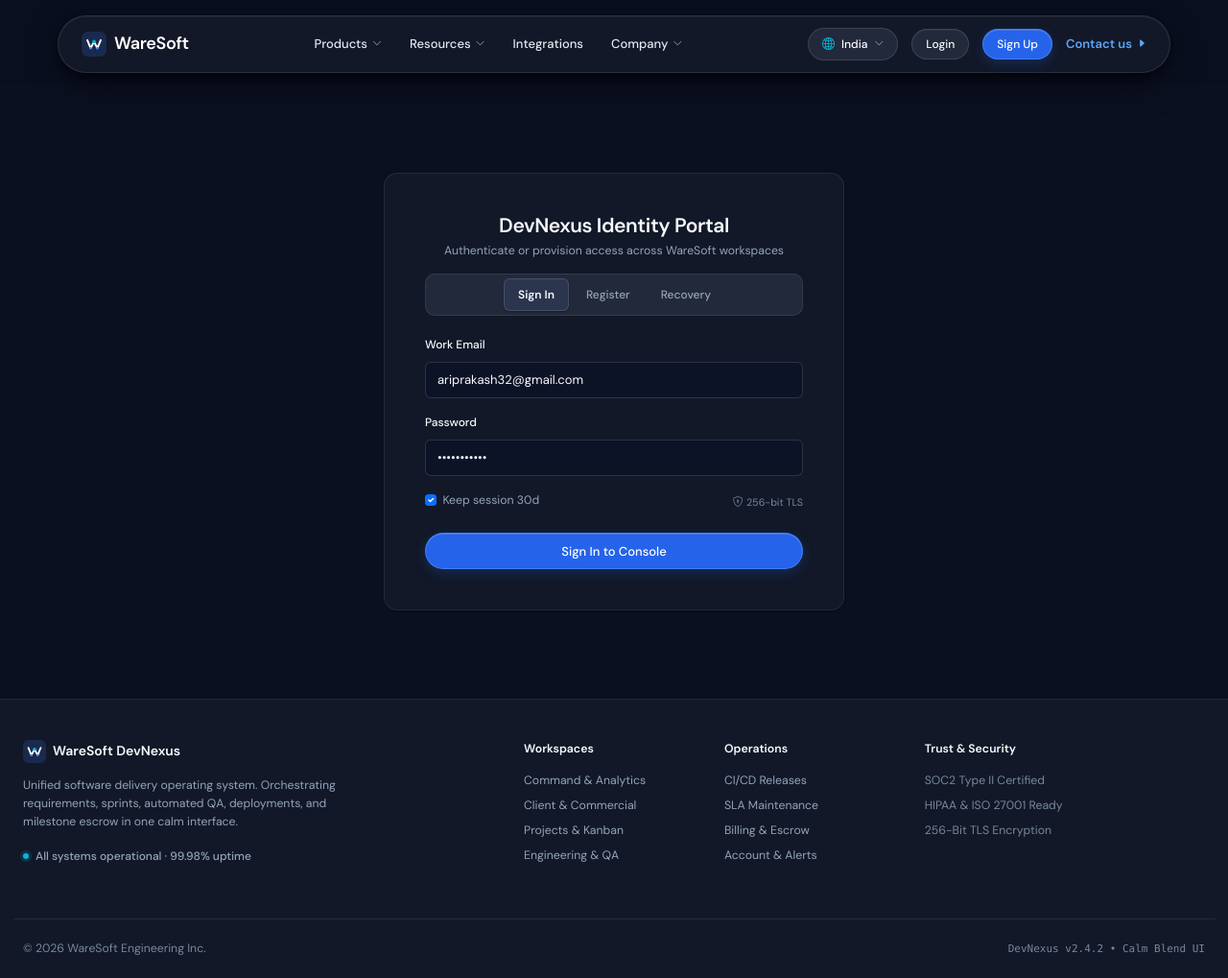
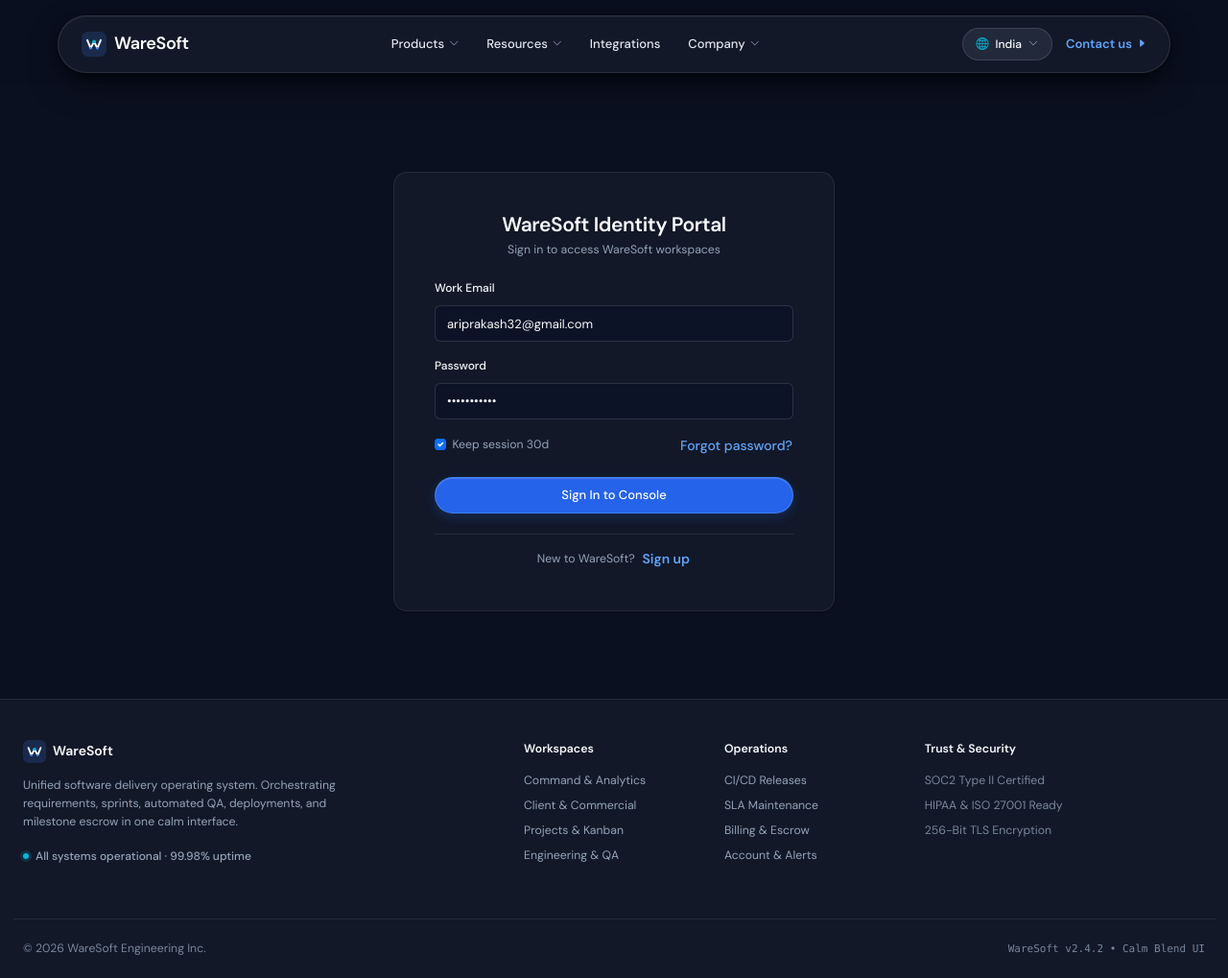
Before and after one commit to ARIPRAKASH32/waresoft, a Flask app: page /auth in a window 1280 px wide. Shown: the whole page at 96% size. Run offline with Flask 3, Linux system fonts and the light colour scheme.

Commit message:
feat: replace DevNexus branding with WareSoft and move Sign Up & Forgot Password inside Sign In

```diff
--- a/app.py
+++ b/app.py
@@ -14,13 +14,13 @@ app.secret_key = os.environ.get('SECRET_KEY', 'waresoft-devnexus-secret-key-2026
 def inject_global_data():
     return {
         'app_name': 'WareSoft',
-        'platform_codename': 'DevNexus',
+        'platform_codename': 'WareSoft',
         'current_user': session.get('user', {
             'name': 'Ari Prakash',
             'email': 'ariprakash32@gmail.com',
             'role': 'Frontend Lead',
             'avatar': 'AP',
-            'active_project': 'DevNexus Core'
+            'active_project': 'WareSoft Core'
         }),
         'system_status': {
             'env': 'PROD',
@@ -226,7 +226,7 @@ def api_login():
             'email': email,
             'role': 'Engineering Lead',
             'avatar': email[0:2].upper(),
-            'active_project': 'DevNexus Core'
+            'active_project': 'WareSoft Core'
         }
         return jsonify({'success': True, 'redirect': '/projects'})
     return jsonify({'success': False, 'message': 'Invalid credentials provided'}), 400
--- a/frontend/templates/account/workspace.html
+++ b/frontend/templates/account/workspace.html
@@ -11,7 +11,7 @@
             <div class="d-flex flex-column flex-md-row justify-content-between align-items-md-center mb-4 gap-3">
                 <div>
                     <h1 class="fs-4 fw-semibold ws-text-ink m-0">Account &amp; Notifications</h1>
-                    <p class="ws-text-secondary small m-0">Manage your identity, 2FA security, and real-time DevNexus activity stream.</p>
+                    <p class="ws-text-secondary small m-0">Manage your identity, 2FA security, and real-time WareSoft activity stream.</p>
                 </div>
             </div>
 
--- a/frontend/templates/admin/workspace.html
+++ b/frontend/templates/admin/workspace.html
@@ -170,7 +170,7 @@
                                                 </div>
                                             </td>
                                             <td class="ws-text-secondary">Lead Frontend</td>
-                                            <td>DevNexus Core</td>
+                                            <td>WareSoft Core</td>
                                             <td><span class="ws-pill ws-pill-success">Active</span></td>
                                         </tr>
                                         <tr>
@@ -184,7 +184,7 @@
                                                 </div>
                                             </td>
                                             <td class="ws-text-secondary">Systems Architect</td>
-                                            <td>DevNexus Core</td>
+                                            <td>WareSoft Core</td>
                                             <td><span class="ws-pill ws-pill-success">Active</span></td>
                                         </tr>
                                         <tr>
--- a/frontend/templates/auth/portal.html
+++ b/frontend/templates/auth/portal.html
@@ -2,19 +2,17 @@
 
 {% block content %}
 <div class="content-container py-5 d-flex align-items-center justify-content-center" style="min-height: calc(100vh - 160px);">
-    <div class="ws-card p-4 p-md-5" style="width: 100%; max-width: 480px;">
+    <div class="ws-card p-4 p-md-5" style="width: 100%; max-width: 460px;">
         <div class="text-center mb-4">
-            <h2 class="ws-text-ink fs-4 fw-semibold mb-1">DevNexus Identity Portal</h2>
-            <p class="ws-text-secondary small mb-3">Authenticate or provision access across WareSoft workspaces</p>
-
-            <div class="jp-pill-nav w-100 justify-content-center">
-                <button type="button" class="jp-pill-tab {% if active_tab|default('login') == 'login' %}active{% endif %}" onclick="switchAuthTab('login', this)">Sign In</button>
-                <button type="button" class="jp-pill-tab {% if active_tab == 'register' %}active{% endif %}" onclick="switchAuthTab('register', this)">Register</button>
-                <button type="button" class="jp-pill-tab {% if active_tab == 'forgot' %}active{% endif %}" onclick="switchAuthTab('forgot', this)">Recovery</button>
-            </div>
+            <h2 id="portalHeading" class="ws-text-ink fs-4 fw-semibold mb-1">
+                {% if active_tab == 'register' %}Create WareSoft Account{% elif active_tab == 'forgot' %}Forgot Password{% else %}WareSoft Identity Portal{% endif %}
+            </h2>
+            <p id="portalSubheading" class="ws-text-secondary small m-0">
+                {% if active_tab == 'register' %}Create your workspace credentials across WareSoft{% elif active_tab == 'forgot' %}Enter your verified email to receive a reset link{% else %}Sign in to access WareSoft workspaces{% endif %}
+            </p>
         </div>
 
-        <!-- Sign In Form -->
+        <!-- Sign In Form (contains Forgot Password & Sign Up links) -->
         <form id="auth-login" class="auth-pane {% if active_tab|default('login') != 'login' %}d-none{% endif %}" onsubmit="handleLoginSubmit(event)">
             <div class="ws-form-group">
                 <label class="ws-label" for="loginEmail">Work Email</label>
@@ -25,16 +23,21 @@
                 <input type="password" class="ws-input" id="loginPassword" placeholder="••••••••••••" required value="password123">
             </div>
             <div class="d-flex justify-content-between align-items-center mb-4 small">
-                <label class="form-check">
+                <label class="form-check m-0">
                     <input class="form-check-input" type="checkbox" checked>
                     <span class="form-check-label ws-text-secondary">Keep session 30d</span>
                 </label>
-                <span class="ws-text-muted small"><i class="bi bi-shield-lock me-1"></i>256-bit TLS</span>
+                <button type="button" class="btn btn-link p-0 small fw-medium text-decoration-none ws-text-blue" onclick="switchAuthTab('forgot')">Forgot password?</button>
             </div>
-            <button type="submit" class="ws-btn ws-btn-navy w-100" id="loginSubmitBtn">Sign In to Console</button>
+            <button type="submit" class="ws-btn ws-btn-primary w-100" id="loginSubmitBtn">Sign In to Console</button>
+
+            <div class="text-center mt-4 pt-3 border-top small ws-text-secondary" style="border-color: var(--ws-border-quiet) !important;">
+                New to WareSoft?
+                <button type="button" class="btn btn-link p-0 ms-1 small fw-semibold text-decoration-none ws-text-blue" onclick="switchAuthTab('register')">Sign up</button>
+            </div>
         </form>
 
-        <!-- Register Form -->
+        <!-- Sign Up Form -->
         <form id="auth-register" class="auth-pane {% if active_tab != 'register' %}d-none{% endif %}" onsubmit="handleRegisterSubmit(event)">
             <div class="row g-3 mb-3">
                 <div class="col-6">
@@ -63,16 +66,26 @@
                     <input type="password" class="ws-input" placeholder="Min. 8 chars" required minlength="8">
                 </div>
             </div>
-            <button type="submit" class="ws-btn ws-btn-primary w-100" id="regSubmitBtn">Provision Account</button>
+            <button type="submit" class="ws-btn ws-btn-primary w-100" id="regSubmitBtn">Sign Up</button>
+
+            <div class="text-center mt-4 pt-3 border-top small ws-text-secondary" style="border-color: var(--ws-border-quiet) !important;">
+                Already have an account?
+                <button type="button" class="btn btn-link p-0 ms-1 small fw-semibold text-decoration-none ws-text-blue" onclick="switchAuthTab('login')">Sign in</button>
+            </div>
         </form>
 
-        <!-- Recovery Form -->
+        <!-- Forgot Password Form -->
         <form id="auth-forgot" class="auth-pane {% if active_tab != 'forgot' %}d-none{% endif %}" onsubmit="handleForgotSubmit(event)">
-            <div class="ws-form-group">
+            <div class="ws-form-group mb-4">
                 <label class="ws-label">Verified Email Address</label>
                 <input type="email" class="ws-input" placeholder="name@company.com" required>
             </div>
-            <button type="submit" class="ws-btn ws-btn-primary w-100" id="resetSubmitBtn">Dispatch Recovery Link</button>
+            <button type="submit" class="ws-btn ws-btn-primary w-100" id="resetSubmitBtn">Send Reset Link</button>
+
+            <div class="text-center mt-4 pt-3 border-top small ws-text-secondary" style="border-color: var(--ws-border-quiet) !important;">
+                Remembered your password?
+                <button type="button" class="btn btn-link p-0 ms-1 small fw-semibold text-decoration-none ws-text-blue" onclick="switchAuthTab('login')">Back to Sign In</button>
+            </div>
         </form>
     </div>
 </div>
@@ -80,11 +93,19 @@
 
 {% block scripts %}
 <script>
-    function switchAuthTab(tab, btn) {
+    const portalMeta = {
+        login: ['WareSoft Identity Portal', 'Sign in to access WareSoft workspaces'],
+        register: ['Create WareSoft Account', 'Create your workspace credentials across WareSoft'],
+        forgot: ['Forgot Password', 'Enter your verified email to receive a reset link']
+    };
+
+    function switchAuthTab(tab) {
         document.querySelectorAll('.auth-pane').forEach(p => p.classList.add('d-none'));
-        document.getElementById('auth-' + tab).classList.remove('d-none');
-        document.querySelectorAll('.jp-pill-tab').forEach(b => b.classList.remove('active'));
-        if (btn) btn.classList.add('active');
+        const pane = document.getElementById('auth-' + tab);
+        if (pane) pane.classList.remove('d-none');
+        const meta = portalMeta[tab] || portalMeta.login;
+        document.getElementById('portalHeading').textContent = meta[0];
+        document.getElementById('portalSubheading').textContent = meta[1];
     }
 
     async function handleLoginSubmit(e) {
@@ -102,13 +123,13 @@
 
     function handleRegisterSubmit(e) {
         e.preventDefault();
-        WareSoftAPI.showToast('Account provisioned. Switching to Sign In...', 'success');
-        switchAuthTab('login', document.querySelector('.jp-pill-tab'));
+        WareSoftAPI.showToast('Account created. Switching to Sign In...', 'success');
+        switchAuthTab('login');
     }
 
     function handleForgotSubmit(e) {
         e.preventDefault();
-        WareSoftAPI.showToast('Recovery instructions dispatched.', 'success');
+        WareSoftAPI.showToast('Password reset link sent.', 'success');
     }
 </script>
 {% endblock %}
--- a/frontend/templates/base.html
+++ b/frontend/templates/base.html
@@ -5,9 +5,9 @@
     <meta name="viewport" content="width=device-width, initial-scale=1.0, maximum-scale=5.0">
     <meta http-equiv="X-UA-Compatible" content="ie=edge">
     <meta name="theme-color" content="#0B1020">
-    <meta name="description" content="WareSoft DevNexus - Enterprise Software Services & Project Delivery Platform">
+    <meta name="description" content="WareSoft - Enterprise Software Services & Project Delivery Platform">
 
-    <title>{% if title %}{{ title }} | {% endif %}{{ app_name }} DevNexus</title>
+    <title>{% if title %}{{ title }} | {% endif %}{{ app_name }}</title>
     <link rel="icon" type="image/svg+xml" href="{{ url_for('static', filename='images/logo.svg') }}">
 
     <!-- Single Cohesive Interface Font Family: DM Sans -->
--- a/frontend/templates/components/footer.html
+++ b/frontend/templates/components/footer.html
@@ -6,7 +6,7 @@
                     <span class="ws-brand-icon">
                         <img src="{{ url_for('static', filename='images/logo.svg') }}" alt="WareSoft Logo" width="24" height="24" style="display: block;">
                     </span>
-                    <span class="fw-semibold ws-text-ink fs-6">{{ app_name }} DevNexus</span>
+                    <span class="fw-semibold ws-text-ink fs-6">{{ app_name }}</span>
                 </div>
                 <p class="ws-text-secondary small mb-3" style="max-width: 340px;">
                     Unified software delivery operating system. Orchestrating requirements, sprints, automated QA, deployments, and milestone escrow in one calm interface.
@@ -49,7 +49,7 @@
 
         <div class="d-flex flex-column flex-sm-row align-items-center justify-content-between py-4 ws-text-muted small">
             <div>&copy; 2026 WareSoft Engineering Inc.</div>
-            <div class="font-monospace" style="font-size: 11px;">DevNexus {{ system_status.version }} &bull; Calm Blend UI</div>
+            <div class="font-monospace" style="font-size: 11px;">{{ app_name }} {{ system_status.version }} &bull; Calm Blend UI</div>
         </div>
     </div>
 </footer>
--- a/frontend/templates/components/navbar.html
+++ b/frontend/templates/components/navbar.html
@@ -1,4 +1,5 @@
 {% set is_public = request.path in ['/', '/about', '/services', '/portfolio', '/contact', '/careers', '/auth', '/login', '/register', '/forgot-password'] %}
+{% set is_auth_page = request.path in ['/auth', '/login', '/register', '/forgot-password'] %}
 
 {% if is_public %}
 <!-- Juspay-Style Dark Navy (#0B1020) Floating Pill Header -->
@@ -43,7 +44,7 @@
                 </button>
                 <ul class="dropdown-menu ws-dropdown-menu mt-2">
                     <li><a class="dropdown-item" href="/#solutions"><i class="bi bi-layers"></i><span>Architecture Overview</span></a></li>
-                    <li><a class="dropdown-item" href="/#developers"><i class="bi bi-braces"></i><span>DevNexus API Explorer</span></a></li>
+                    <li><a class="dropdown-item" href="/#developers"><i class="bi bi-braces"></i><span>WareSoft API Explorer</span></a></li>
                     <li><a class="dropdown-item" href="/operations?tab=releases"><i class="bi bi-tag"></i><span>Release Changelogs</span></a></li>
                 </ul>
             </div>
@@ -78,8 +79,9 @@
                 </ul>
             </div>
 
-            <a href="/login" class="ws-btn ws-btn-secondary ws-btn-sm">Login</a>
-            <a href="/register" class="ws-btn ws-btn-primary ws-btn-sm">Sign Up</a>
+            {% if not is_auth_page %}
+            <a href="/auth" class="ws-btn ws-btn-primary ws-btn-sm">Sign In</a>
+            {% endif %}
 
             <a href="/#contact" class="ws-contact-cta d-none d-lg-inline-flex">
                 Contact us <i class="bi bi-caret-right-fill" style="font-size: 10px;"></i>
@@ -145,8 +147,7 @@
         </div>
 
         <div class="ws-header-actions gap-2 gap-sm-3">
-            <a href="/login" class="ws-btn ws-btn-secondary ws-btn-sm">Login</a>
-            <a href="/register" class="ws-btn ws-btn-primary ws-btn-sm">Sign Up</a>
+            <a href="/auth" class="ws-btn ws-btn-secondary ws-btn-sm">Sign In</a>
 
             <a href="/account?tab=notifications" class="ws-icon-btn position-relative" title="Notifications" aria-label="Notifications">
                 <i class="bi bi-bell"></i>
@@ -201,9 +202,10 @@
         <a href="/developer" class="py-1 ws-text-secondary text-decoration-none">Engineering &amp; QA</a>
         <a href="/operations" class="py-1 ws-text-secondary text-decoration-none">Cloud Ops &amp; Billing</a>
         <a href="/#developers" class="py-1 ws-text-secondary text-decoration-none">Integrations</a>
+        {% if not is_auth_page %}
         <div class="d-flex gap-2 pt-2">
-            <a href="/login" class="ws-btn ws-btn-secondary ws-btn-sm flex-grow-1">Login</a>
-            <a href="/register" class="ws-btn ws-btn-primary ws-btn-sm flex-grow-1">Sign Up</a>
+            <a href="/auth" class="ws-btn ws-btn-primary ws-btn-sm flex-grow-1">Sign In</a>
         </div>
+        {% endif %}
     </div>
 </div>
--- a/frontend/templates/public/home.html
+++ b/frontend/templates/public/home.html
@@ -29,7 +29,7 @@
                 <div class="jp-bezel-bar">
                     <div class="d-flex align-items-center gap-2 font-monospace small ws-text-secondary">
                         <span class="status-dot status-dot-live"></span>
-                        <span>DEVNEXUS // UNIFIED DELIVERY CONSOLE</span>
+                        <span>WARESOFT // UNIFIED DELIVERY CONSOLE</span>
                     </div>
                     <div class="jp-pill-nav p-1">
                         <button type="button" class="jp-pill-tab active py-1 px-2" id="btnHeroRender" onclick="toggleHeroMode('render')">3D Studio</button>
@@ -288,7 +288,7 @@
             <div class="row g-5 align-items-center">
                 <div class="col-lg-5">
                     <span class="ws-eyebrow mb-2">Developer studio</span>
-                    <h2 class="ws-text-ink fw-semibold mb-3">Built for developers. Integrated with DevNexus APIs.</h2>
+                    <h2 class="ws-text-ink fw-semibold mb-3">Built for developers. Integrated with WareSoft APIs.</h2>
                     <p class="ws-text-secondary small mb-4" style="line-height: 1.65;">
                         Every frontend workspace communicates cleanly through JSON REST contracts with role-based middleware, Fetch error boundaries, and deterministic schema validation.
                     </p>
```
Also changed, not shown: frontend/tests/test_routes.py (+8 -3 lines).
